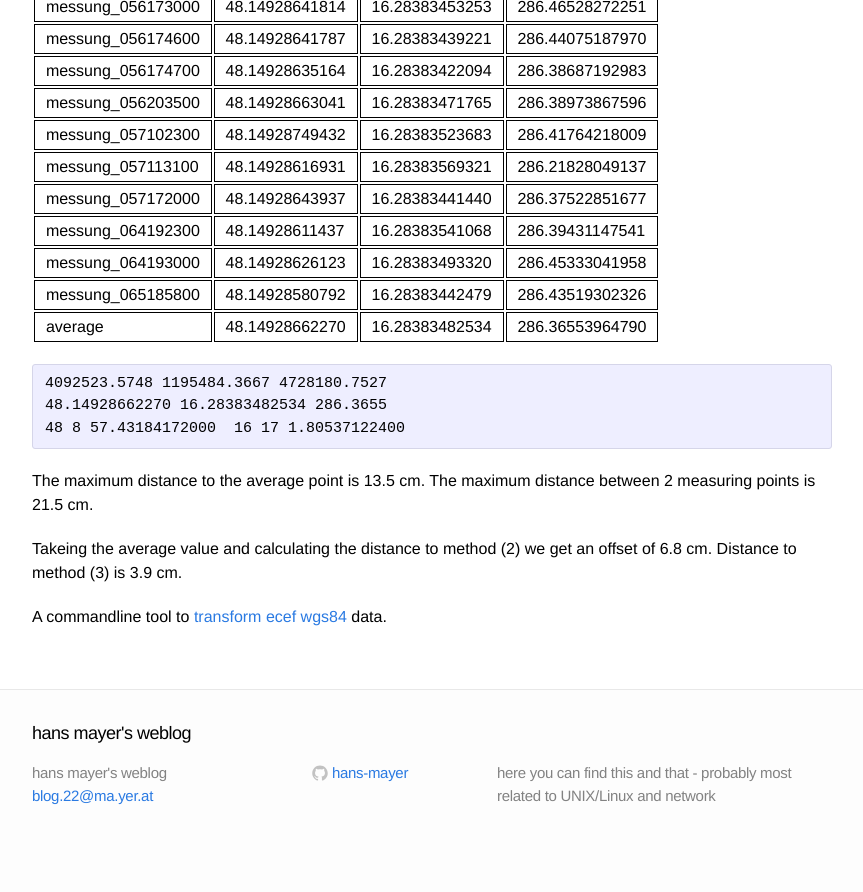
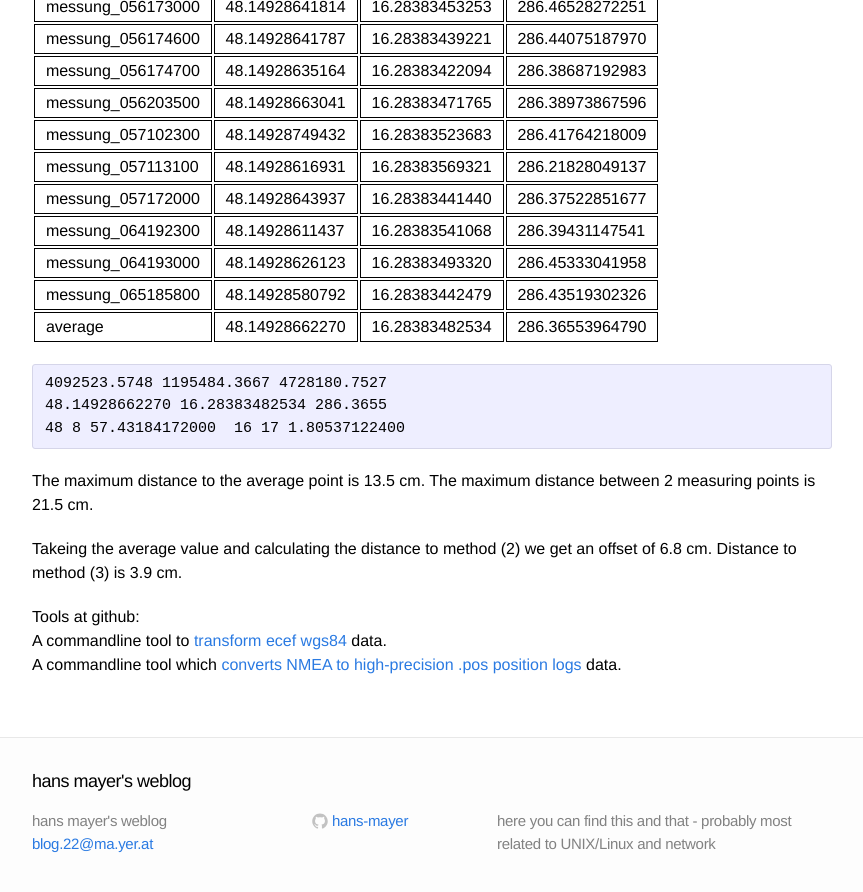
Before and after one commit to hans-mayer/blog, a Jekyll site: the page built from _posts/2026-02-28-PPP-with-NTRIP-source.markdown, in a window 1280 px wide and 900 px high, scrolled down 2560 px. Shown: the top 892 px of the window, without its empty margins (208-1071 px from the left). Built offline with Jekyll 4.4.1, drawn with Linux system fonts in a browser that asks for light colours; before the commit the page ends 3412 px from its top, so only the background shows below that.

Commit message:
_posts/2026-02-28-PPP-with-NTRIP-source.markdown

```diff
--- a/_posts/2026-02-28-PPP-with-NTRIP-source.markdown
+++ b/_posts/2026-02-28-PPP-with-NTRIP-source.markdown
@@ -129,4 +129,6 @@ The maximum distance to the average point is 13.5 cm. The maximum distance betwe
 Takeing the average value and calculating the distance to method (2) we get an offset of 6.8 cm.
 Distance to method (3) is 3.9 cm.
 
-A commandline tool to [transform ecef wgs84](https://github.com/hans-mayer/transform_ecef_wgs84){:target="_blank"} data.
+Tools at github: <br>
+A commandline tool to [transform ecef wgs84](https://github.com/hans-mayer/transform_ecef_wgs84){:target="_blank"} data. <br>
+A commandline tool which [converts NMEA to high-precision .pos position logs](https://github.com/hans-mayer/nmea2pos){:target="_blank"} data. <br>
```
